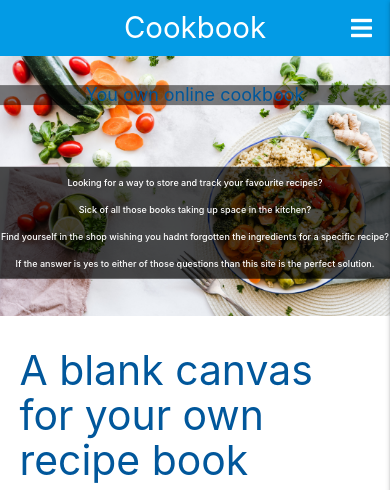
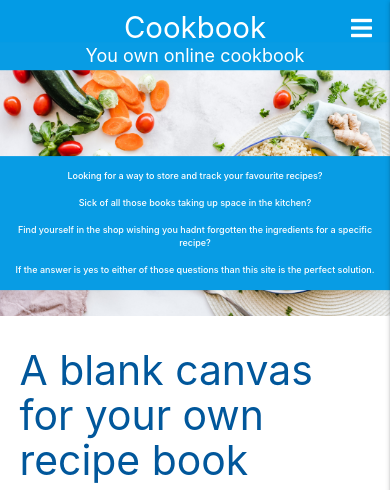
Before and after one commit to Antony-Thornton/MS3---Online-Cookbook, a Flask app: page / in a window 390 px wide. Shown: the top 490 px of the page. Run offline with Flask 2, Linux system fonts and the light colour scheme; some libraries are stand-ins or nearby versions.

Commit message:
Styling changes to Homepage
Updated the formatting on the home page so it looks a little neater. I didnt like the transparent background

```diff
--- a/static/css/style.css
+++ b/static/css/style.css
@@ -67,20 +67,20 @@ img {
 
 .centered {
   position: absolute;
-  top: 10%;
-  left: 50%;
-  transform: translate(-50%, -50%);
-  background-color: rgba(0, 0, 0, 0.5);
-  width: auto;
+  top: 0%;
+  left: 0%;
+  width: 100%;
+  background-color: rgba(8,156,228,1);
+  margin: 0%;
 }
 
 
 .centered_p{
   position: absolute;
   top: 50%;
-  left: 50%;
-  transform: translate(-50%, -50%);
-  background-color: rgba(0, 0, 0, 0.5);
+  left: 0%;
+  width: 100%;
+  background-color: rgba(8,156,228,1);
   color: white;
 }
 
@@ -88,10 +88,11 @@ img {
 @media (max-width: 904px) {
   .centered {
       position: absolute;
+      padding: 1%;
       top: 10%;
       left: 50%;
       transform: translate(-50%, -50%);
-      background-color: rgba(0, 0, 0, 0.5);
+      background-color: rgba(8,156,228,1);
       width: auto;
       font-size: xx-large;
     }
@@ -99,10 +100,11 @@ img {
 
     .centered_p{
       position: absolute;
+      padding: 1%;
       top: 50%;
       left: 50%;
       transform: translate(-50%, -50%);
-      background-color: rgba(0, 0, 0, 0.5);
+      background-color: rgba(8,156,228,1);
       color: white;
       font-size: xx-small;
     }
@@ -113,10 +115,11 @@ img {
  @media (max-width: 598px) {
   .centered {
       position: absolute;
+      padding: 1%;
       top: 0%;
       left: 50%;
       transform: translate(-50%, -50%);
-      background-color: rgba(0, 0, 0, 0.5);
+      background-color: rgba(8,156,228,1);
       color: white;
       width: 100%;
       font-size: large;
@@ -125,10 +128,11 @@ img {
 
     .centered_p{
       position: absolute;
+      padding: 1%;
       top: 63%;
       left: 50%;
       transform: translate(-50%, -50%);
-      background-color: rgba(0, 0, 0, 0.7);
+      background-color: rgba(8,156,228,1);
       color: white;
       font-size: xx-small;
       width: 100%;
--- a/templates/home.html
+++ b/templates/home.html
@@ -4,14 +4,9 @@
   <section class="container_custom_home">
     <img src="static/assets/images/pexels-ella-olsson-1640777.jpg" alt="Placeholder image" style="width: 100%;">
     <div>
-      <h1 class="centered col s12 light-blue-text text-darken-4 move_to_top">You own online cookbook</h1>
+      <h1 class="centered col s12 text-darken-4 move_to_top">You own online cookbook</h1>
     </div>
     <div>
-      <!--
-      <div>
-        <img class="centered_img" src="/static/assets/images/pexels-cottonbro-5674140.jpg" alt="">
-      </div>
-      -->
       <div class="centered_p">
         <p><strong>Looking for a way to store and track your favourite recipes?<br><br>
           Sick of all those books taking up space in the kitchen?<br><br>
```
